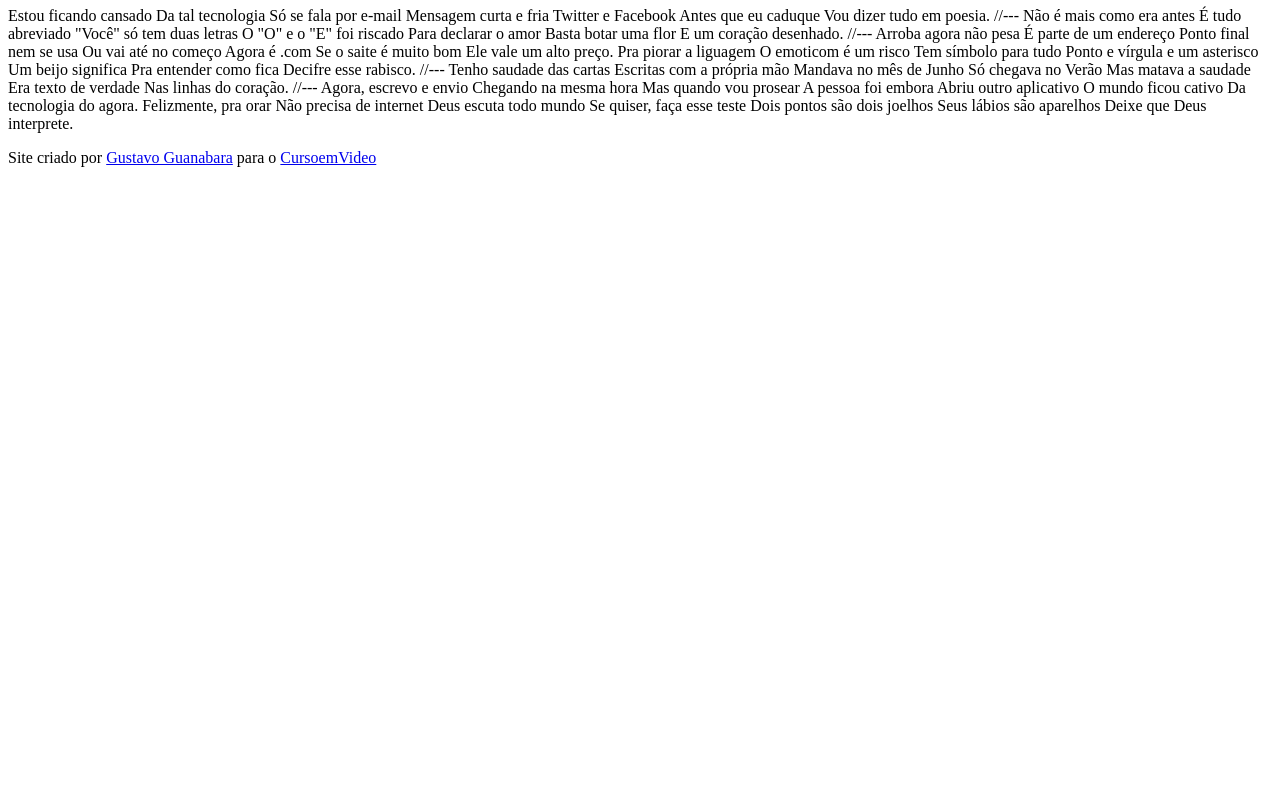
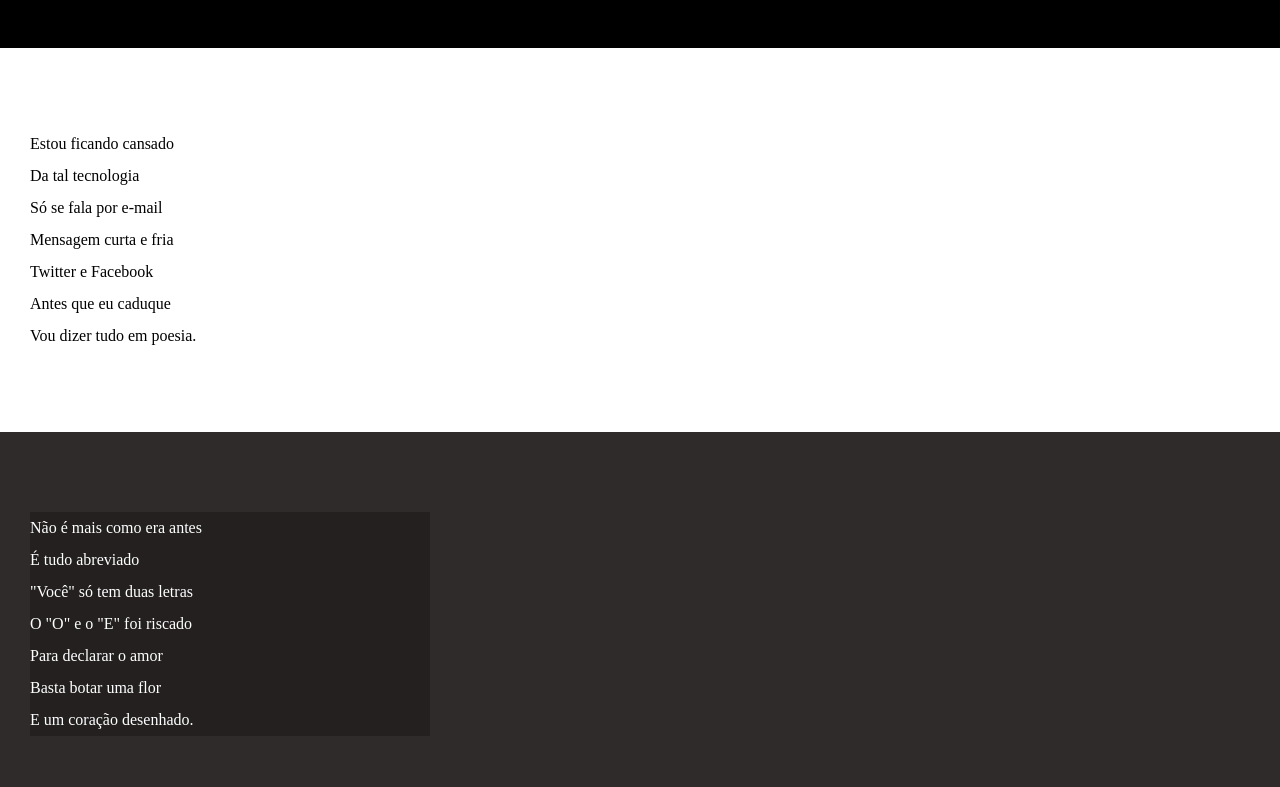
Before and after one commit to BrayanTech-dev/html-css, a plain HTML site: page desafios/d12/index.html in a window 1280 px wide. Shown: the part 107-894 px from the top of the page. Before the commit the page ends 800 px from the top, so only its background shows below. Drawn offline with Linux system fonts and the light colour scheme.

Commit message:
atualizei os estilos

```diff
--- a/desafios/d12/index.html
+++ b/desafios/d12/index.html
@@ -4,6 +4,7 @@
     <meta charset="UTF-8">
     <meta name="viewport" content="width=device-width, initial-scale=1.0">
     <title>Cordel Moderno</title>
+    <link rel="stylesheet" href="style.css">
 </head>
 <body>
     <header>
@@ -15,69 +16,85 @@
         </p>
     </header>
 
-    Estou ficando cansado
-    Da tal tecnologia
-    Só se fala por e-mail
-    Mensagem curta e fria
-    Twitter e Facebook
-    Antes que eu caduque
-    Vou dizer tudo em poesia.
+    <section class="normal">
+        <p>
+            Estou ficando cansado <br>
+            Da tal tecnologia <br>
+            Só se fala por e-mail <br>
+            Mensagem curta e fria <br>
+            Twitter e Facebook <br>
+            Antes que eu caduque <br>
+            Vou dizer tudo em poesia.
+        </p>
+    </section>
 
-    //---
+    <section class="imagem">
+        <p>
+            Não é mais como era antes <br>
+            É tudo abreviado <br>
+            "Você" só tem duas letras <br>
+            O "O" e o "E" foi riscado <br>
+            Para declarar o amor <br>
+            Basta botar uma flor <br>
+            E um coração desenhado.
+        </p>
+    </section>
 
-    Não é mais como era antes
-    É tudo abreviado
-    "Você" só tem duas letras
-    O "O" e o "E" foi riscado
-    Para declarar o amor
-    Basta botar uma flor
-    E um coração desenhado.
+    <section class="normal">
+        <p>
+            Arroba agora não pesa <br>
+            É parte de um endereço <br>
+            Ponto final nem se usa <br>
+            Ou vai até no começo <br>
+            Agora é .com <br>
+            Se o saite é muito bom <br>
+            Ele vale um alto preço.
+        </p>
 
-    //---
+        <p>
+            Pra piorar a liguagem <br>
+            O emoticom é um risco <br>
+            Tem símbolo para tudo <br>
+            Ponto e vírgula e um asterisco <br>
+            Um beijo significa <br>
+            Pra entender como fica <br>
+            Decifre esse rabisco.
+        </p>
+    </section>
 
-    Arroba agora não pesa
-    É parte de um endereço
-    Ponto final nem se usa
-    Ou vai até no começo
-    Agora é .com
-    Se o saite é muito bom
-    Ele vale um alto preço.
+    <section class="imagem">
+        <p>
+            Tenho saudade das cartas <br>
+            Escritas com a própria mão <br>
+            Mandava no mês de Junho <br>
+            Só chegava no Verão <br>
+            Mas matava a saudade <br>
+            Era texto de verdade <br>
+            Nas linhas do coração.
+        </p>
+    </section>
 
-    Pra piorar a liguagem
-    O emoticom é um risco
-    Tem símbolo para tudo
-    Ponto e vírgula e um asterisco
-    Um beijo significa
-    Pra entender como fica
-    Decifre esse rabisco.
+    <section class="normal">
+        <p>
+            Agora, escrevo e envio <br>
+            Chegando na mesma hora <br>
+            Mas quando vou prosear <br>
+            A pessoa foi embora <br>
+            Abriu outro aplicativo <br>
+            O mundo ficou cativo <br>
+            Da tecnologia do agora.
+        </p>
 
-    //---
-
-    Tenho saudade das cartas
-    Escritas com a própria mão
-    Mandava no mês de Junho
-    Só chegava no Verão
-    Mas matava a saudade
-    Era texto de verdade
-    Nas linhas do coração.
-
-    //---
-
-    Agora, escrevo e envio
-    Chegando na mesma hora
-    Mas quando vou prosear
-    A pessoa foi embora
-    Abriu outro aplicativo
-    O mundo ficou cativo
-    Da tecnologia do agora.
-
-    Felizmente, pra orar
-    Não precisa de internet
-    Deus escuta todo mundo
-    Se quiser, faça esse teste
-    Dois pontos são dois joelhos
-    Seus lábios são aparelhos
-    Deixe que Deus interprete.
+        <p>
+            Felizmente, pra orar <br>
+            Não precisa de internet <br>
+            Deus escuta todo mundo <br>
+            Se quiser, faça esse teste <br>
+            Dois pontos são dois joelhos <br>
+            Seus lábios são aparelhos <br>
+            Deixe que Deus interprete.
+        </p>
+    </section>
 
     <footer>
         <p>Site criado por <a href="https://github.com/gustavoguanabara" target="_blank">Gustavo Guanabara</a> para o <a href="https://www.cursoemvideo.com/" target="_blank">CursoemVideo</a></p>
--- /dev/null
+++ b/desafios/d12/style.css
@@ -0,0 +1,65 @@
+@charset "UTF-8";
+
+* {
+    margin: 0px;
+    padding: 0px;
+}
+
+html, body {
+    min-height: 100vh;
+    background-color: darkgray;
+}
+
+header {
+    background-color: black;
+    color: white;
+    text-align: center;
+}
+
+header > h1 {
+    padding-top: 50px;
+    font-variant: small-caps;
+}
+
+header > p {
+    padding-bottom: 50px;
+}
+
+header a, footer a {
+    color: white;
+    text-decoration: none;
+    font-weight: bolder;
+}
+
+header a:hover, footer a:hover {
+    text-decoration: underline;
+}
+
+section {
+    padding-top: 10vh;
+    padding-bottom: 10vh;
+    line-height: 2em;
+    padding-left: 30px;
+}
+
+section.normal {
+    background-color: white;
+    color: black;
+}
+
+section.imagem {
+    background-color: rgb(48, 43, 43);
+    color: white;
+}
+
+section.imagem > p {
+    width: 400px;
+    background-color: rgba(0, 0, 0, 0.253)
+}
+
+footer {
+    background-color: black;
+    color: white;
+    text-align: center;
+    padding: 10px;
+}
```
